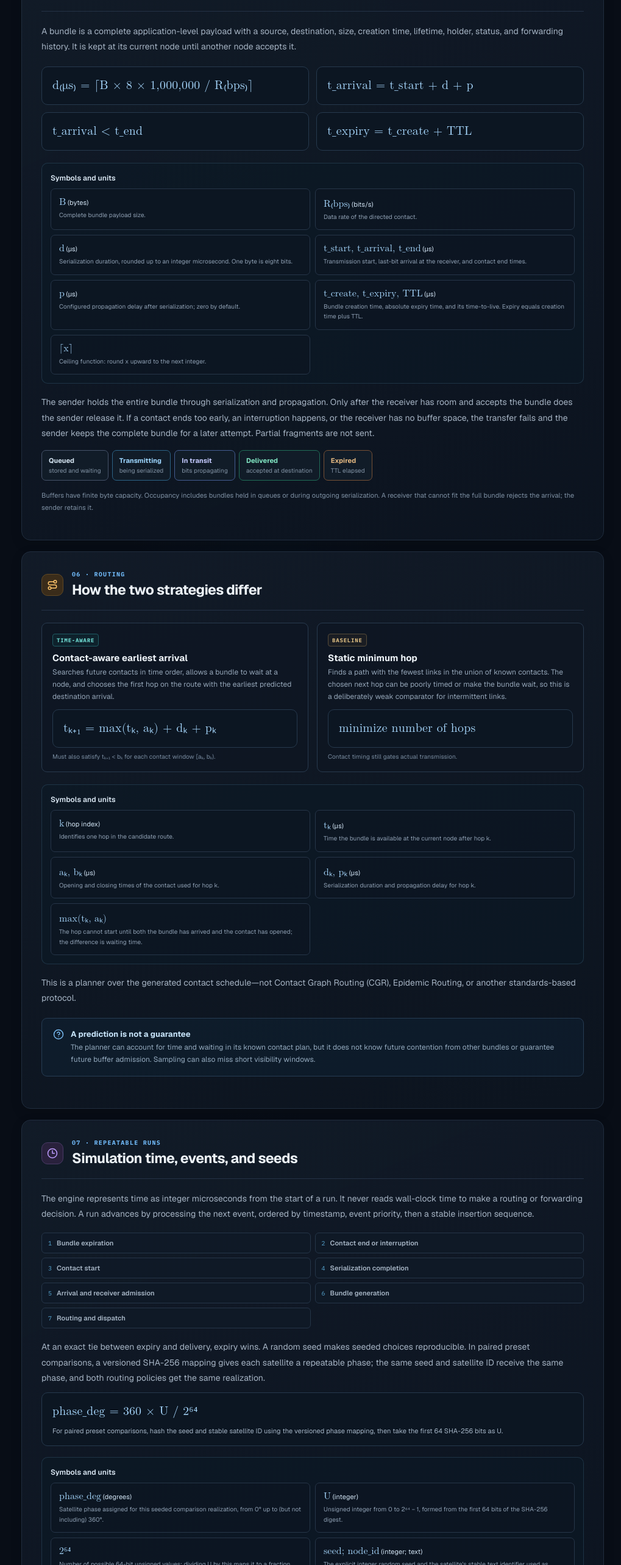
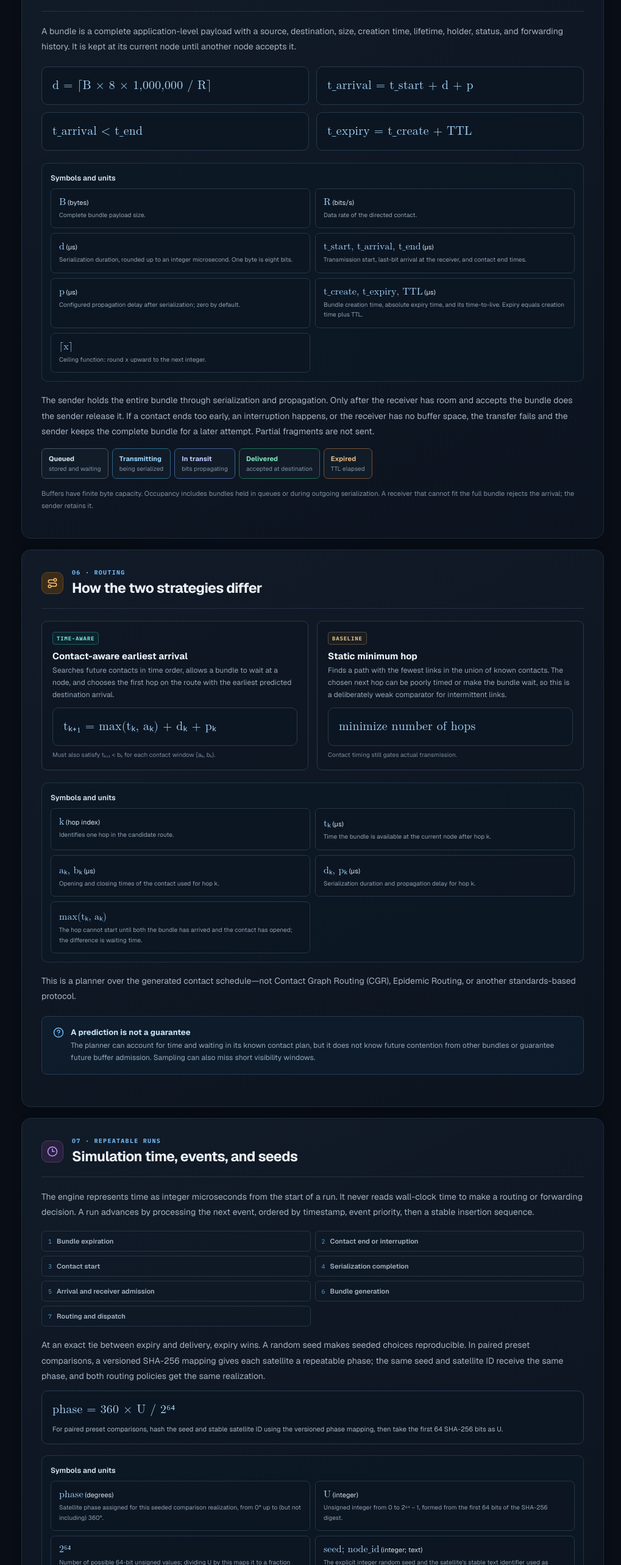
Before and after one commit to malharrrrrr/leo-dtn-v2, a Next.js app in the folder frontend/: page /about in a window 1280 px wide. Shown: the part 4040-6606 px from the top of the page at 61% size, without its empty margins (261-1280 px from the left). Built offline with nearby package versions, Linux system fonts and the light colour scheme.

Commit message:
Remove units from About equation symbols

```diff
--- a/frontend/src/app/about/page.tsx
+++ b/frontend/src/app/about/page.tsx
@@ -177,14 +177,14 @@ export default function AboutPage() {
             <div className="about-section-heading"><span className="about-section-icon cyan"><ArrowRight size={18} /></span><div><span className="eyebrow">05 · STORE AND CARRY</span><h2>What happens to a bundle?</h2></div></div>
             <p>A bundle is a complete application-level payload with a source, destination, size, creation time, lifetime, holder, status, and forwarding history. It is kept at its current node until another node accepts it.</p>
             <div className="about-equation-grid">
-              <Formula>d₍μs₎ = ⌈B × 8 × 1,000,000 / R₍bps₎⌉</Formula>
+              <Formula>d = ⌈B × 8 × 1,000,000 / R⌉</Formula>
               <Formula>t_arrival = t_start + d + p</Formula>
               <Formula>t_arrival &lt; t_end</Formula>
               <Formula>t_expiry = t_create + TTL</Formula>
             </div>
             <Notation>
               <SymbolTerm symbol="B" unit="bytes">Complete bundle payload size.</SymbolTerm>
-              <SymbolTerm symbol="R₍bps₎" unit="bits/s">Data rate of the directed contact.</SymbolTerm>
+              <SymbolTerm symbol="R" unit="bits/s">Data rate of the directed contact.</SymbolTerm>
               <SymbolTerm symbol="d" unit="μs">Serialization duration, rounded up to an integer microsecond. One byte is eight bits.</SymbolTerm>
               <SymbolTerm symbol="t_start, t_arrival, t_end" unit="μs">Transmission start, last-bit arrival at the receiver, and contact end times.</SymbolTerm>
               <SymbolTerm symbol="p" unit="μs">Configured propagation delay after serialization; zero by default.</SymbolTerm>
@@ -218,9 +218,9 @@ export default function AboutPage() {
             <p>The engine represents time as integer microseconds from the start of a run. It never reads wall-clock time to make a routing or forwarding decision. A run advances by processing the next event, ordered by timestamp, event priority, then a stable insertion sequence.</p>
             <div className="about-priority-list"><span>1 <b>Bundle expiration</b></span><span>2 <b>Contact end or interruption</b></span><span>3 <b>Contact start</b></span><span>4 <b>Serialization completion</b></span><span>5 <b>Arrival and receiver admission</b></span><span>6 <b>Bundle generation</b></span><span>7 <b>Routing and dispatch</b></span></div>
             <p>At an exact tie between expiry and delivery, expiry wins. A random seed makes seeded choices reproducible. In paired preset comparisons, a versioned SHA-256 mapping gives each satellite a repeatable phase; the same seed and satellite ID receive the same phase, and both routing policies get the same realization.</p>
-            <Formula note="For paired preset comparisons, hash the seed and stable satellite ID using the versioned phase mapping, then take the first 64 SHA-256 bits as U.">phase_deg = 360 × U / 2⁶⁴</Formula>
+            <Formula note="For paired preset comparisons, hash the seed and stable satellite ID using the versioned phase mapping, then take the first 64 SHA-256 bits as U.">phase = 360 × U / 2⁶⁴</Formula>
             <Notation>
-              <SymbolTerm symbol="phase_deg" unit="degrees">Satellite phase assigned for this seeded comparison realization, from 0° up to (but not including) 360°.</SymbolTerm>
+              <SymbolTerm symbol="phase" unit="degrees">Satellite phase assigned for this seeded comparison realization, from 0° up to (but not including) 360°.</SymbolTerm>
               <SymbolTerm symbol="U" unit="integer">Unsigned integer from 0 to 2⁶⁴ − 1, formed from the first 64 bits of the SHA-256 digest.</SymbolTerm>
               <SymbolTerm symbol="2⁶⁴">Number of possible 64-bit unsigned values; dividing U by this maps it to a fraction from 0 to 1.</SymbolTerm>
               <SymbolTerm symbol="seed; node_id" unit="integer; text">The explicit integer random seed and the satellite's stable text identifier used as inputs to the phase hash.</SymbolTerm>
```
